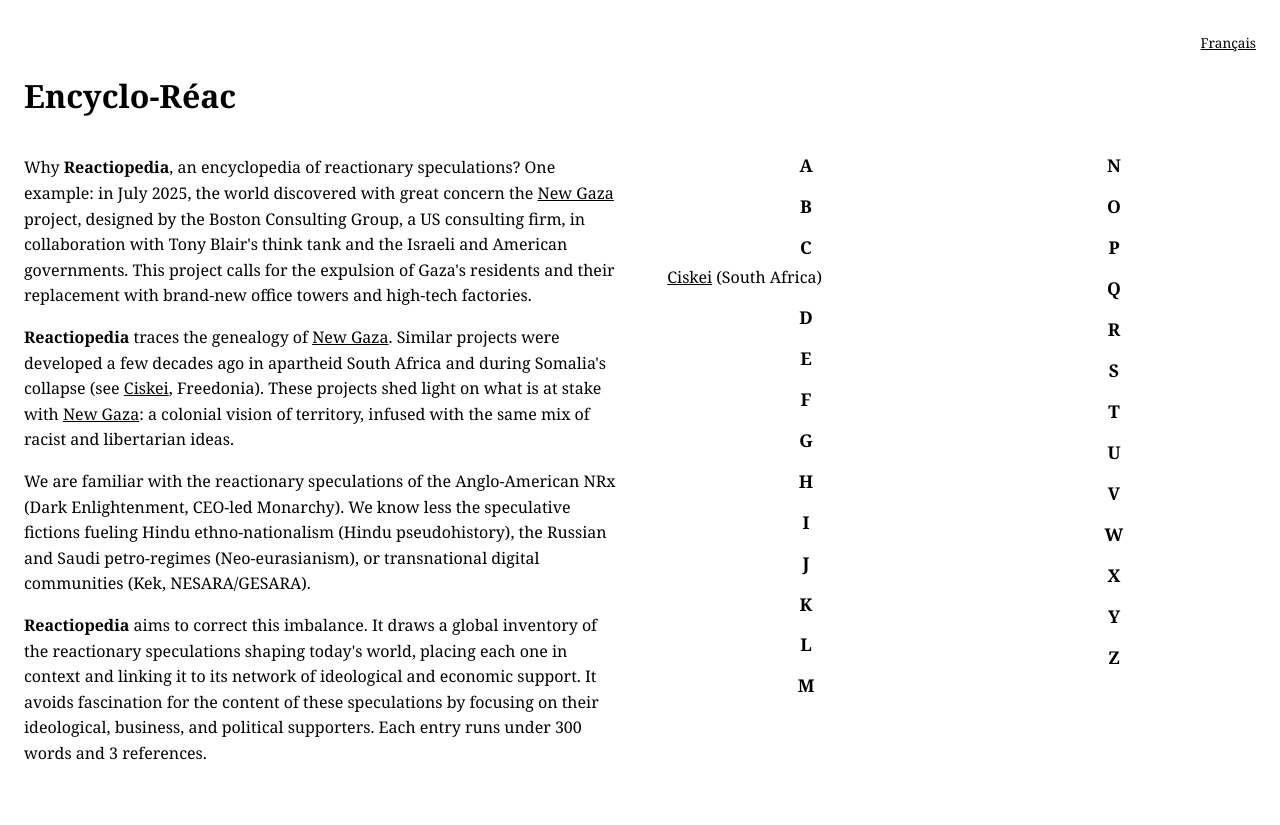
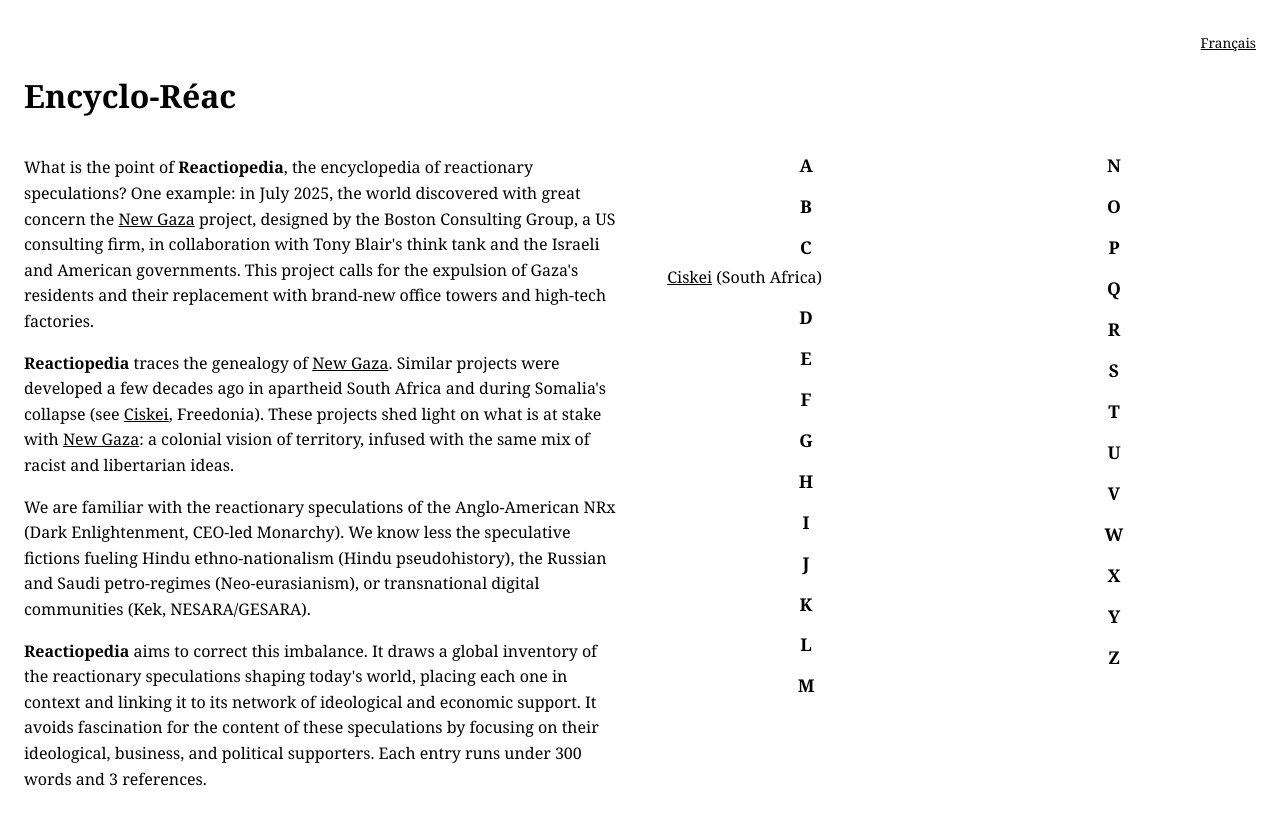
Before and after one commit to encycloreac/encycloreac.github.io, a Jekyll site: the page built from en/index.html, in a window 1280 px wide. Shown: the top 825 px of the page. Built offline with Jekyll 4.4.1, drawn with Linux system fonts in a browser that asks for light colours.

Commit message:
Revise content in index.html for Reactiopedia
Updated the introduction and purpose of Reactiopedia with clearer context and examples.

```diff
--- a/en/index.html
+++ b/en/index.html
@@ -3,7 +3,7 @@
 lang: en
 title: "Reactiopedia"
 ---
-<p>Why <b>Reactiopedia</b>, an encyclopedia of reactionary speculations? One example: in July 2025, the world discovered with great concern the <a href="{{ '/en/new-gaza/' | relative_url }}">New Gaza</a> project, designed by the Boston Consulting Group, a US consulting firm, in collaboration with Tony Blair's think tank and the Israeli and American governments. This project calls for the expulsion of Gaza's residents and their replacement with brand-new office towers and high-tech factories.</p>
+<p>What is the point of <b>Reactiopedia</b>, the encyclopedia of reactionary speculations? One example: in July 2025, the world discovered with great concern the <a href="{{ '/en/new-gaza/' | relative_url }}">New Gaza</a> project, designed by the Boston Consulting Group, a US consulting firm, in collaboration with Tony Blair's think tank and the Israeli and American governments. This project calls for the expulsion of Gaza's residents and their replacement with brand-new office towers and high-tech factories.</p>
 <p><b>Reactiopedia</b> traces the genealogy of <a href="{{ '/en/new-gaza/' | relative_url }}">New Gaza</a>. Similar projects were developed a few decades ago in apartheid South Africa and during Somalia's collapse (see <a href="{{ '/en/ciskei/' | relative_url }}">Ciskei</a>, Freedonia). These projects shed light on what is at stake with <a href="{{ '/en/new-gaza/' | relative_url }}">New Gaza</a>: a colonial vision of territory, infused with the same mix of racist and libertarian ideas.</p>
 <p>We are familiar with the reactionary speculations of the Anglo-American NRx (Dark Enlightenment, CEO-led Monarchy). We know less  the speculative fictions fueling Hindu ethno-nationalism (Hindu pseudohistory), the Russian and Saudi petro-regimes (Neo-eurasianism), or transnational digital communities (Kek, NESARA/GESARA).</p>
 <p><b>Reactiopedia</b> aims to correct this imbalance. It draws a global inventory of the reactionary speculations shaping today's world, placing each one in context and linking it to its network of ideological and economic support. It avoids fascination for the content of these speculations by focusing on their ideological, business, and political supporters. Each entry runs under 300 words and 3 references.</p>
```
